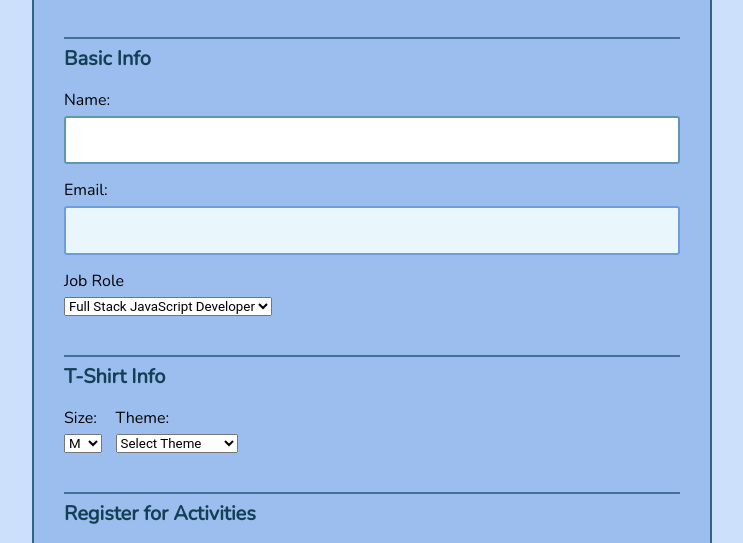
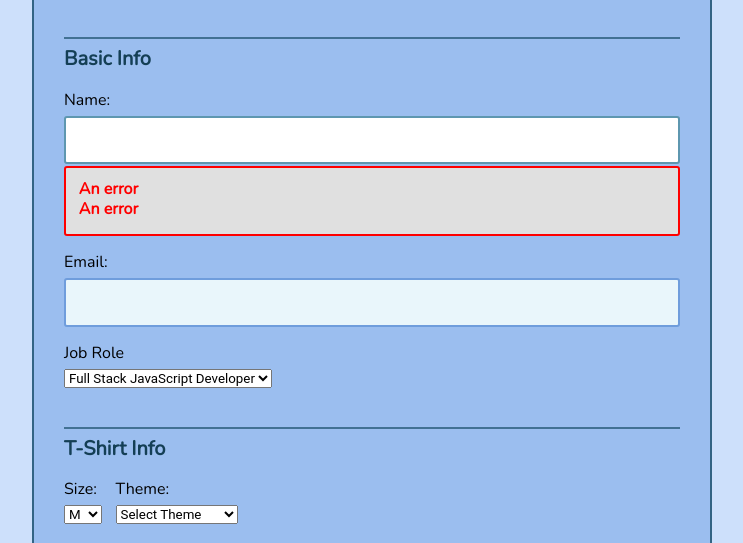
Before and after one commit to NickBulbeck/th_project3, a plain HTML site: page index.html in a window 1280 px wide. Shown: the part 173-716 px from the top of the page, without its empty margins (268-1011 px from the left). Drawn offline with nearby package versions, Linux system fonts and the light colour scheme.

Commit message:
Added prototype error displays

```diff
--- a/css/style.css
+++ b/css/style.css
@@ -144,6 +144,22 @@ option {
 	background-color: crimson;
 }
 
+.error-display {
+	width: 100%;
+	border: 2px red solid;
+	border-radius: 3px;
+	background-color: #e0e0e0;
+	color: red;
+	min-height: 30px;
+	margin: -1em 0 1.125em 0;
+	padding: 0.8em;
+}
+
+.error-display p {
+	margin-bottom: 0.25em;
+	font-weight: bold;
+}
+
 /* =================================
   Page Styles
 ==================================== */
--- a/index.html
+++ b/index.html
@@ -21,8 +21,13 @@
         <legend>Basic Info</legend>
 
         <label for="name">Name:</label>
-        <input type="text" id="name" name="user-name">
-
+        <input type="text" id="name" name="user-name" class="is-valid">
+        <!-- TRIAL -->
+        <div class="error-display">
+          <p>An error</p>
+          <p>An error</p>
+        </div>
+        <!-- END TRIAL -->
         <label for="mail">Email:</label>
         <input type="email" id="email" name="user-email">
 <!-- Note: I've removed references to 'title' in favour of consistent use of 'role' in the  elements below.-->
```
